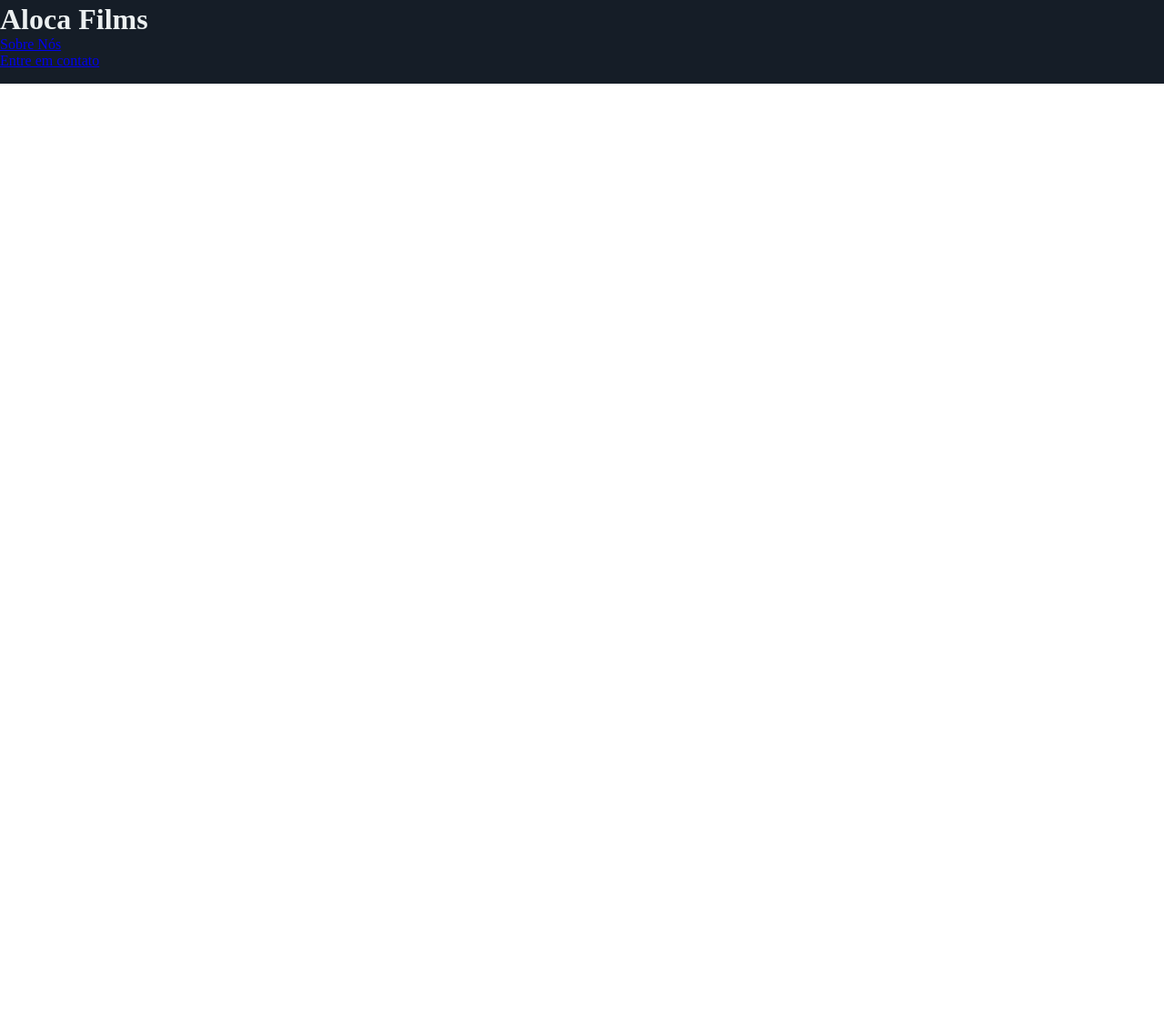
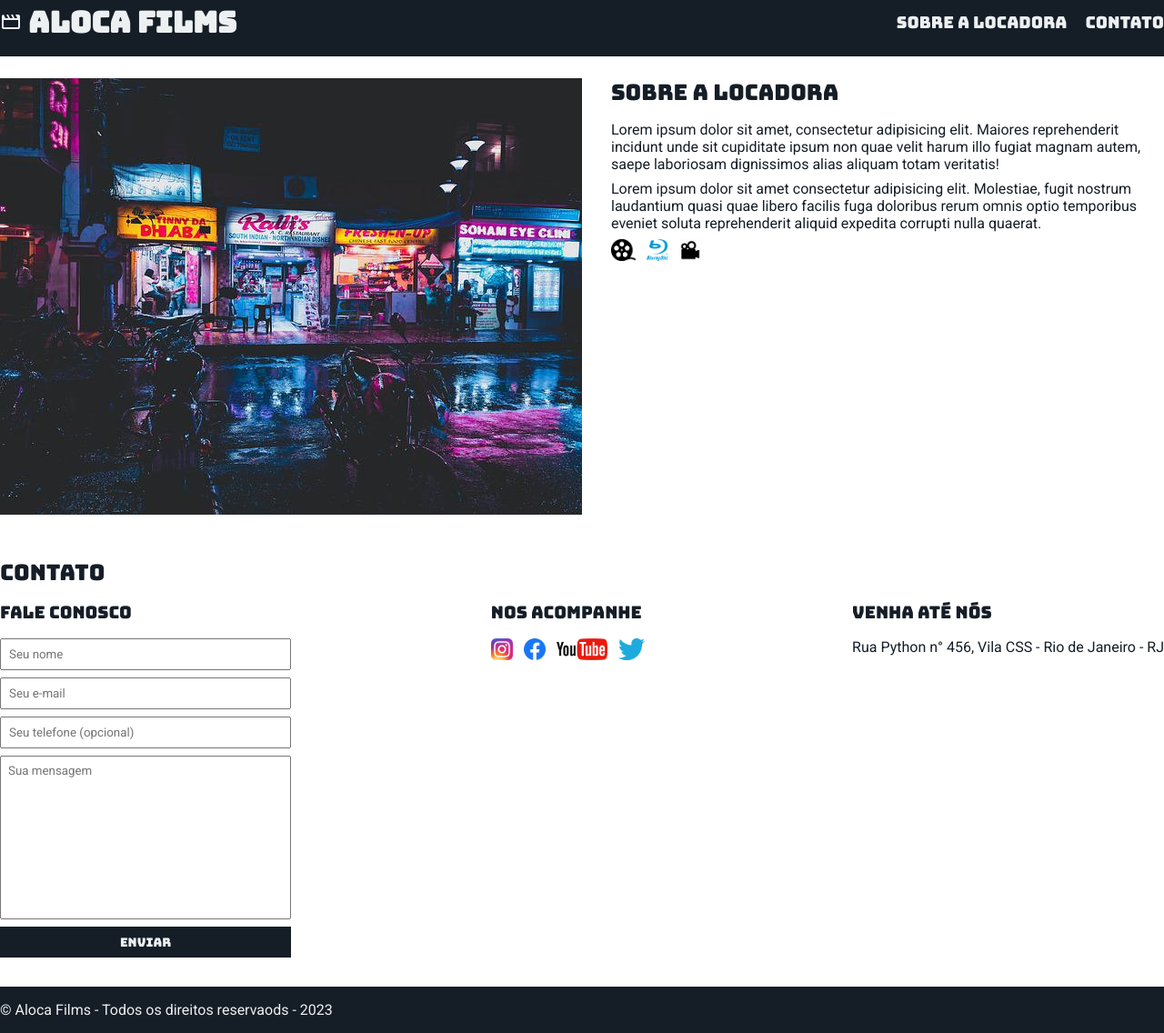
Before and after one commit to Gabriel1Julio/site_aloca_films, a plain HTML site: page index.html in a window 1280 px wide. Shown: the part 13-1149 px from the top of the page at 91% size. Before the commit the page ends 800 px from the top, so only its background shows below. Drawn offline with nearby package versions, Linux system fonts and the light colour scheme.

Commit message:
finalizando o projeto aloca films

```diff
--- a/index.html
+++ b/index.html
@@ -3,25 +3,107 @@
 <head>
     <meta charset="UTF-8">
     <meta name="viewport" content="width=device-width, initial-scale=1.0">
-    <title>Locadora</title>
+    <title>Aloca Films</title>
     <link rel="stylesheet" href="main.css">
+
+    <link rel="preconnect" href="https://fonts.googleapis.com">
+    <link rel="preconnect" href="https://fonts.gstatic.com" crossorigin>
+    <link href="https://fonts.googleapis.com/css2?family=Bungee&family=Roboto&display=swap" rel="stylesheet">
+    <link rel="stylesheet" href="https://fonts.googleapis.com/css2?family=Material+Symbols+Outlined:opsz,wght,FILL,GRAD@20..48,100..700,0..1,-50..200" />
 </head>
 <body>
     <header>
         <div class="container">
-            <h1>Aloca Films</h1>
+            <h1><span class="material-symbols-outlined">movie</span> Aloca Films</h1>
+
             <nav>
                 <ul>
                     <li>
-                        <a href="#">Sobre Nós</a>
+                        <a href="#about">Sobre a locadora</a>
                     </li>
-
                     <li>
-                        <a href="#">Entre em contato</a>
+                        <a href="#contact">Contato</a>
                     </li>
                 </ul>
             </nav>
         </div>
     </header>
+
+    <section id="about">
+        <div class="container">
+            <img class="store-front" src="./midias/loja.jpg" alt="Fachada da loja Games Shop">
+            <div>
+                <h2>Sobre a locadora</h2>
+                <p>
+                    Lorem ipsum dolor sit amet, consectetur adipisicing elit. Maiores reprehenderit incidunt unde sit cupiditate ipsum non quae velit harum illo fugiat magnam autem, saepe laboriosam dignissimos alias aliquam totam veritatis!
+                </p>
+                <p>
+                    Lorem ipsum dolor sit amet consectetur adipisicing elit. Molestiae, fugit nostrum laudantium quasi quae libero facilis fuga doloribus rerum omnis optio temporibus eveniet soluta reprehenderit aliquid expedita corrupti nulla quaerat.
+                </p>
+                <ul class="brands-list">
+                    <li><img src="midias/cine.png" alt="símbolo sprocket" /></li>
+                    <li><img src="midias/blu.png" alt="logo do blue-ray" /></li>
+                    <li><img src="midias/cine2.png" alt="símbolo projetor de cinema" /></li>
+                </ul>
+            </div>
+        </div>
+    </section>
+
+    <section id="contact">
+        <div class="container" >
+            <h2>Contato</h2>
+            <div class="contact-methods">
+                <div>
+                    <h3>Fale conosco</h3>
+                    <form>
+                        <input type="text" placeholder="Seu nome" required />
+                        <input type="email" placeholder="Seu e-mail"required />
+                        <input type="tel" placeholder="Seu telefone (opcional)">
+                        <textarea placeholder="Sua mensagem" required></textarea>
+                        <button type="submit">Enviar</button>
+                    </form>
+                </div>
+                <div>
+                    <h3>Nos acompanhe</h3>
+                    <ul class="social-links">
+                        <li>
+                            <a href="#" title="Siga-nos no Instagram">
+                                <img src="./midias/instagram.png" alt="Logo do Instagram">
+                            </a>
+                        </li>
+                        <li>
+                            <a href="#" title="Siga-nos no Facebook">
+                                <img src="./midias/facebook.png" alt="Logo do Facebook">
+                            </a>
+                        </li>
+                        <li>
+                            <a href="#" title="Visite nosso canal no Youtube">
+                                <img src="./midias/youtube.png" alt="Logo do Youtube">
+                            </a>
+                        </li>
+                        <li>
+                            <a href="#" title="Siga-nos no Twitter">
+                                <img src="./midias/twitter.png" alt="Logo do Twitter">
+                            </a>
+                        </li>
+                    </ul>
+                </div>
+                <div>
+                    <h3>Venha até nós</h3>
+                    <p>
+                        Rua Python n° 456, Vila CSS - Rio de Janeiro - RJ
+                    </p>
+                </div>
+            </div>
+        </div>
+    </section>
+
+    <footer>
+        <div class="container">
+            <p>
+                &copy; Aloca Films - Todos os direitos reservaods - 2023
+            </p>
+        </div>
+    </footer>
 </body>
 </html>
--- a/main.css
+++ b/main.css
@@ -10,8 +10,131 @@ header {
     color: #ecf0f1;
 }
 
+body, input, textarea{
+    font-family: 'Roboto', sans-serif;
+}
+
+header ,
+section h2,
+section h3,
+form button{
+    font-family: 'Bungee', sans-serif;
+    font-weight: normal;
+}
+
+header nav li{
+    display: inline;
+    margin-left: 16px;
+    font-size: 18px;
+}
+
+header nav li a{
+    color:#ecf0f1;
+    text-decoration: none;
+}
+
 .container {
     max-width: 1280px;
     width: 100%;
     margin: 0 auto;
 }
+
+header .container,
+section .container{
+    display:flex;
+    align-items: center;
+    justify-content: space-between;
+}
+
+.brands-list img {
+    height: 24px;
+}
+
+.brands-list li {
+    display: inline;
+    margin-right:8px;
+}
+
+section .container{
+    align-items: flex-start;
+}
+
+section {
+    padding: 24px 0;
+}
+
+section h2 {
+    padding-bottom: 16px;
+}
+
+section {
+    color: #151d27;
+}
+
+section p{
+    padding-bottom: 8px;
+}
+
+.store-front{
+    margin-right: 32px;
+}
+
+.social-links img{
+    height: 24px;
+}
+
+.social-links li{
+    display: inline;
+    margin-right: 8px;
+}
+.social-links li a {
+    text-decoration: none;
+}
+
+#contact .container{
+    display: block;
+}
+
+.contact-methods{
+    display: flex;
+    justify-content: space-between;
+}
+
+form input,
+form textarea,
+form button {
+    display: block;
+    width: 320px;
+    margin-bottom: 8px;
+    padding: 8px;
+}
+
+form textarea{
+    resize: none;
+    height: 180px;
+}
+
+input:focus, textarea:focus{
+    outline-color: #151d27;
+}
+
+section h3{
+    margin-bottom: 16px;
+}
+
+form button{
+    background-color: #151d27;
+    color: #ecf0f1;
+    border: none;
+    cursor: pointer;
+}
+
+form button:hover{
+    background-color: #192c42;
+}
+
+footer {
+    background-color: #151d27;
+    color: #ecf0f1;
+    padding: 16px 0;
+}
```
Also changed, not shown: midias/blu.png (added), midias/cine.png (added), midias/cine2.png (added), midias/facebook.png (added), midias/instagram.png (added), midias/loja.jpg (added), midias/twitter.png (added), midias/youtube.png (added).
